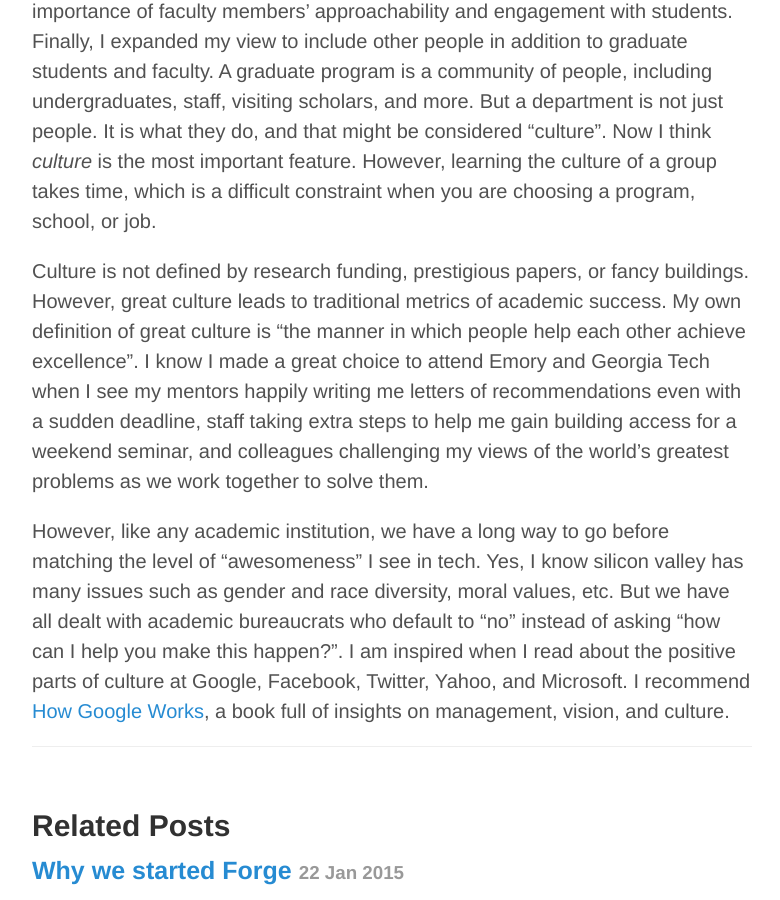
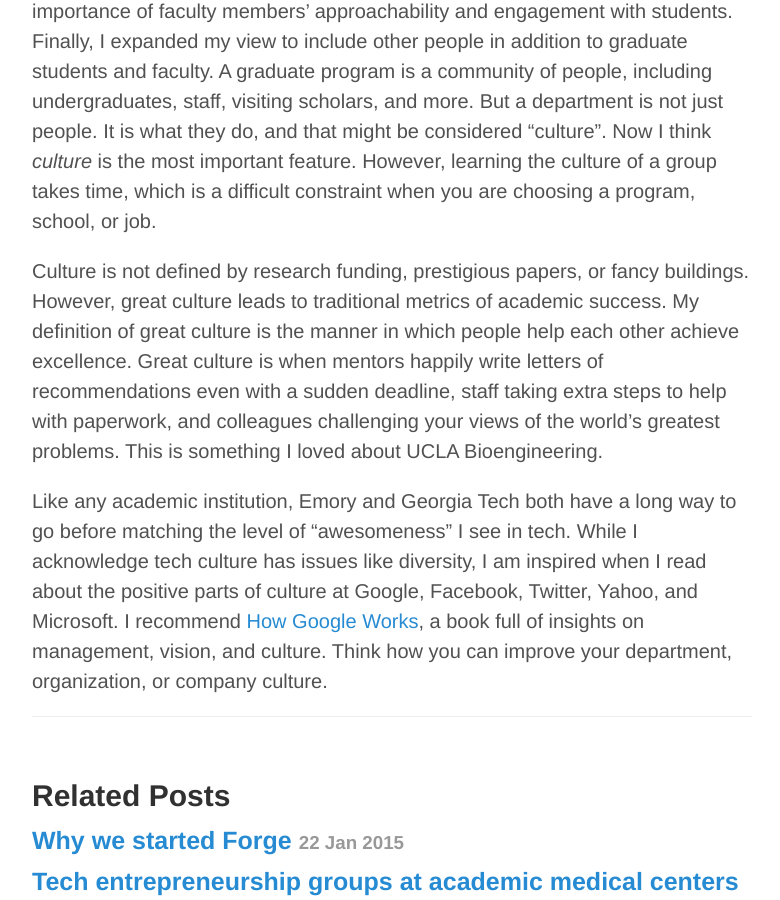
Before and after one commit to erikr/erikr.github.io, a Jekyll site: the page built from _posts/2014-11-03-culture-makes-institutions-great.md, in a window 1280 px wide and 900 px high, scrolled down 1501 px. Shown: the whole window, without its empty margins (248-1028 px from the left). Built offline with Jekyll 4.4.1, drawn with Linux system fonts in a browser that asks for light colours; nearby versions of some CDN libraries.

Commit message:
updates to culture post

```diff
--- a/_posts/2014-11-03-culture-makes-institutions-great.md
+++ b/_posts/2014-11-03-culture-makes-institutions-great.md
@@ -18,6 +18,6 @@
 
 When I began graduate school and found a PhD mentor, I realized the importance of faculty members' approachability and engagement with students. Finally, I expanded my view to include other people in addition to graduate students and faculty. A graduate program is a community of people, including undergraduates, staff, visiting scholars, and more. But a department is not just people. It is what they do, and that might be considered “culture”. Now I think *culture* is the most important feature. However, learning the culture of a group takes time, which is a difficult constraint when you are choosing a program, school, or job.
 
-Culture is not defined by research funding, prestigious papers, or fancy buildings. However, great culture leads to traditional metrics of academic success. My own definition of great culture is “the manner in which people help each other achieve excellence”. I know I made a great choice to attend Emory and Georgia Tech when I see my mentors happily writing me letters of recommendations even with a sudden deadline, staff taking extra steps to help me gain building access for a weekend seminar, and colleagues challenging my views of the world’s greatest problems as we work together to solve them.
+Culture is not defined by research funding, prestigious papers, or fancy buildings. However, great culture leads to traditional metrics of academic success. My definition of great culture is the manner in which people help each other achieve excellence. Great culture is when mentors happily write letters of recommendations even with a sudden deadline, staff taking extra steps to help with paperwork, and colleagues challenging your views of the world’s greatest problems. This is something I loved about UCLA Bioengineering.
 
-However, like any academic institution, we have a long way to go before matching the level of "awesomeness" I see in tech. Yes, I know silicon valley has many issues such as gender and race diversity, moral values, etc. But we have all dealt with academic bureaucrats who default to "no" instead of asking "how can I help you make this happen?". I am inspired when I read about the positive parts of culture at Google, Facebook, Twitter, Yahoo, and Microsoft. I recommend [How Google Works](http://www.amazon.com/How-Google-Works-Eric-Schmidt/dp/1455582344), a book full of insights on management, vision, and culture.
+Like any academic institution, Emory and Georgia Tech both have a long way to go before matching the level of "awesomeness" I see in tech. While I acknowledge tech culture has issues like diversity, I am inspired when I read about the positive parts of culture at Google, Facebook, Twitter, Yahoo, and Microsoft. I recommend [How Google Works](http://www.amazon.com/How-Google-Works-Eric-Schmidt/dp/1455582344), a book full of insights on management, vision, and culture. Think how you can improve your department, organization, or company culture.
```
